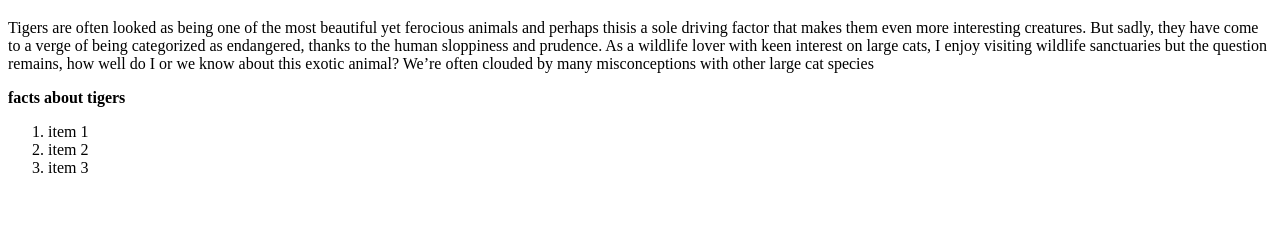
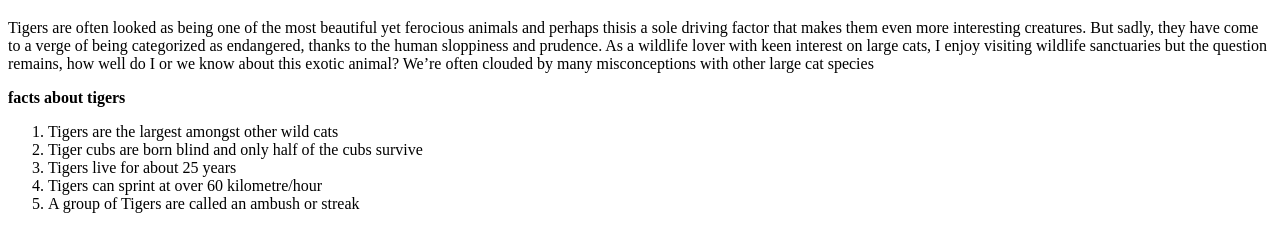
Before and after one commit to AnnaStankova/mywebsite, a plain HTML site: page index.html in a window 1280 px wide. Shown: the part 47-298 px from the top of the page. Drawn offline with Linux system fonts and the light colour scheme.

Commit message:
Update index.html

```diff
--- a/index.html
+++ b/index.html
@@ -10,9 +10,11 @@
    We’re often clouded by many misconceptions with other large cat species </p>
 <strong> facts about tigers </strong>
 <ol>
-   <li>item 1</li>
-   <li>item 2</li>
-   <li>item 3</li>
+   <li> Tigers are the largest amongst other wild cats </li>
+   <li> Tiger cubs are born blind and only half of the cubs survive </li>
+   <li> Tigers live for about 25 years </li>
+   <li> Tigers can sprint at over 60 kilometre/hour </li>
+   <li> A group of Tigers are called an ambush or streak </li>
 </ol>
 
 
```
